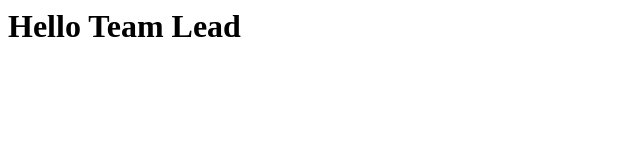
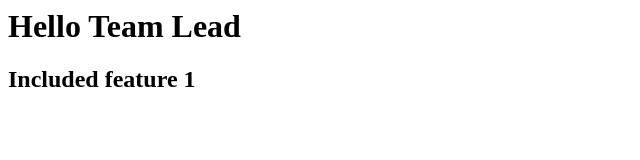
Before and after one commit to Sumanss-2024/Git-Pull-And-Push, a plain HTML site: page index.html in a window 1280 px wide. Shown: the whole page, without its empty margins (0-640 px from the left). Drawn offline with Linux system fonts and the light colour scheme.

Commit message:
feature1 commit

```diff
--- a/index.html
+++ b/index.html
@@ -1 +1,2 @@
 <h1>Hello Team Lead</h1>
+<h2>Included feature 1</h2>
```
